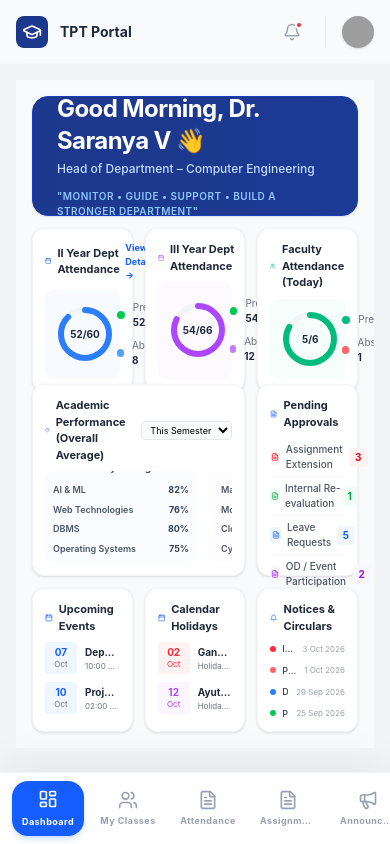
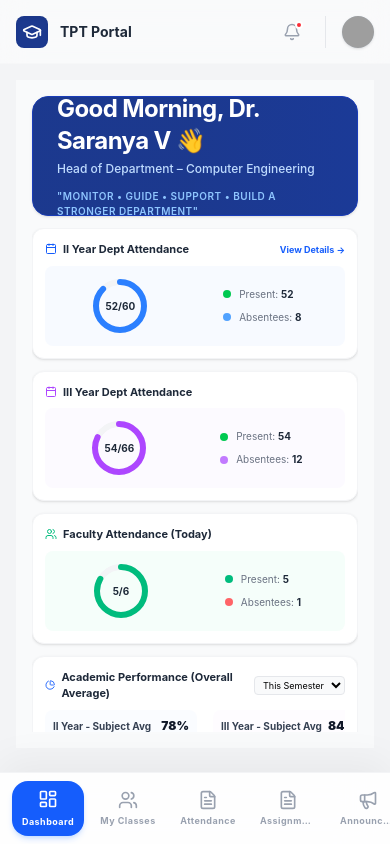
Before and after one commit to vipul-2006-ux/TPT-student-tracking-, a React (Vite) app: page /faculty/dashboard in a window 390 px wide. Built offline with nearby package versions, Linux system fonts and the light colour scheme; grey boxes are pictures that could not be loaded.

Commit message:
Fix dashboard widget overlapping on mobile displays

```diff
--- a/src/pages/faculty/Dashboard.tsx
+++ b/src/pages/faculty/Dashboard.tsx
@@ -63,11 +63,11 @@ export default function FacultyDashboard() {
         </div>
       </div>
 
-      {/* Main Grid Content - Takes remaining height perfectly */}
-      <div className="flex-1 flex flex-col gap-3 min-h-0">
+      {/* Main Grid Content - Takes remaining height perfectly on desktop, scrolls on mobile */}
+      <div className="flex-1 flex flex-col gap-3 min-h-0 overflow-y-auto md:overflow-hidden hide-scrollbar pb-4 md:pb-0">
 
-        {/* ROW 1: Attendance Cards (approx 30% height) */}
-        <div className="grid grid-cols-3 gap-3 flex-[3] min-h-0">
+        {/* ROW 1: Attendance Cards (approx 30% height on desktop) */}
+        <div className="grid grid-cols-1 md:grid-cols-3 gap-3 md:flex-[3] shrink-0 min-h-[140px] md:min-h-0">
           {/* II Year Attendance */}
           <div className="bg-white dark:bg-slate-800 rounded-xl p-3 border border-gray-100 dark:border-slate-700 shadow-sm flex flex-col">
             <div className="flex items-center justify-between mb-2">
@@ -110,10 +110,10 @@ export default function FacultyDashboard() {
           </div>
         </div>
 
-        {/* ROW 2: Academics & Approvals (approx 40% height) */}
-        <div className="grid grid-cols-3 gap-3 flex-[4] min-h-0">
-          {/* Academics Block (Spans 2 columns) */}
-          <div className="col-span-2 bg-white dark:bg-slate-800 rounded-xl p-3 border border-gray-100 dark:border-slate-700 shadow-sm flex flex-col min-h-0">
+        {/* ROW 2: Academics & Approvals (approx 40% height on desktop) */}
+        <div className="grid grid-cols-1 md:grid-cols-3 gap-3 md:flex-[4] shrink-0 min-h-[180px] md:min-h-0">
+          {/* Academics Block (Spans 2 columns on desktop) */}
+          <div className="md:col-span-2 bg-white dark:bg-slate-800 rounded-xl p-3 border border-gray-100 dark:border-slate-700 shadow-sm flex flex-col min-h-0">
             <div className="flex items-center justify-between mb-2 shrink-0">
               <h3 className="text-[11px] font-bold text-gray-800 dark:text-gray-100 flex items-center gap-1.5"><PieChart size={12} className="text-blue-600"/> Academic Performance (Overall Average)</h3>
               <select className="text-[9px] bg-gray-50 dark:bg-slate-700 border border-gray-200 dark:border-slate-600 rounded px-1 py-0.5"><option>This Semester</option></select>
@@ -165,8 +165,8 @@ export default function FacultyDashboard() {
           </div>
         </div>
 
-        {/* ROW 3: Events & Notices (approx 30% height) */}
-        <div className="grid grid-cols-3 gap-3 flex-[3] min-h-0">
+        {/* ROW 3: Events & Notices (approx 30% height on desktop) */}
+        <div className="grid grid-cols-1 md:grid-cols-3 gap-3 md:flex-[3] shrink-0 min-h-[160px] md:min-h-0">
           {/* Upcoming Events */}
           <div className="bg-white dark:bg-slate-800 rounded-xl p-3 border border-gray-100 dark:border-slate-700 shadow-sm flex flex-col min-h-0">
             <h3 className="text-[11px] font-bold text-gray-800 dark:text-gray-100 flex items-center gap-1.5 mb-2 shrink-0"><CalendarIcon size={12} className="text-blue-600"/> Upcoming Events</h3>
--- a/src/pages/student/Dashboard.tsx
+++ b/src/pages/student/Dashboard.tsx
@@ -43,10 +43,10 @@ export default function StudentDashboard() {
   const monthName = currentDate.toLocaleString('default', { month: 'long' });
 
   return (
-    <div className="flex flex-col xl:flex-row gap-4 h-full max-w-7xl mx-auto overflow-hidden">
+    <div className="flex flex-col xl:flex-row gap-4 h-full max-w-7xl mx-auto overflow-y-auto xl:overflow-hidden hide-scrollbar pb-4 xl:pb-0">
 
       {/* Left Column (Main Content) */}
-      <div className="flex-1 flex flex-col gap-4 overflow-hidden">
+      <div className="flex-1 flex flex-col gap-4 overflow-visible xl:overflow-hidden shrink-0 min-h-[500px] xl:min-h-0">
 
         {/* Navy Banner */}
         <div className="bg-blue-900 rounded-3xl p-6 text-white relative overflow-hidden shadow-lg shrink-0 flex items-center justify-between h-32">
@@ -125,7 +125,7 @@ export default function StudentDashboard() {
       </div>
 
       {/* Right Column (Widgets) */}
-      <div className="w-full xl:w-[280px] flex flex-col gap-4 overflow-hidden shrink-0">
+      <div className="w-full xl:w-[280px] flex flex-col gap-4 overflow-visible xl:overflow-hidden shrink-0 min-h-[600px] xl:min-h-0">
 
         {/* Real-time Calendar Widget */}
         <div className="bg-white p-4 rounded-3xl shadow-sm border border-gray-100 shrink-0">
```
